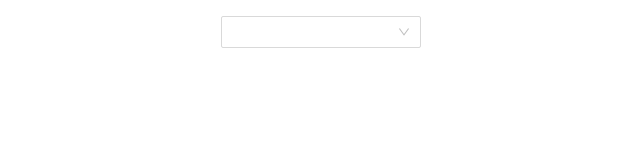
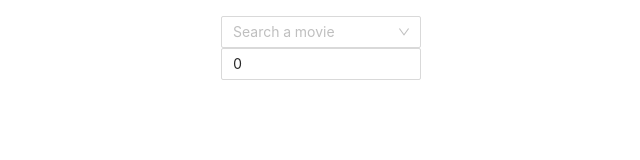
Before and after one commit to Omhet/react-app-template, a React app: page / in a window 1280 px wide. Shown: the top 160 px of the page, without its empty margins (319-959 px from the left). Built offline with nearby package versions, Linux system fonts and the light colour scheme.

Commit message:
debounce

```diff
--- a/package.json
+++ b/package.json
@@ -42,7 +42,8 @@
         "webpack": "^5.11.1",
         "webpack-cli": "^4.3.1",
         "webpack-dev-server": "^3.11.1",
-        "webpack-merge": "^5.7.3"
+        "webpack-merge": "^5.7.3",
+        "@types/lodash-es": "^4.17.4"
     },
     "dependencies": {
         "@reduxjs/toolkit": "^1.5.0",
--- a/src/containers/SearchMoviesDropdown.tsx
+++ b/src/containers/SearchMoviesDropdown.tsx
@@ -1,11 +1,7 @@
-import { Select } from 'antd';
+import { Input, Select } from 'antd';
 import { LabeledValue } from 'antd/lib/select';
-import React, {
-    FunctionComponent,
-    useCallback,
-    useEffect,
-    useState,
-} from 'react';
+import { debounce } from 'lodash-es';
+import React, { FunctionComponent, useCallback, useState } from 'react';
 
 export const fetchMovies = async ({
     query,
@@ -19,18 +15,21 @@ export const fetchMovies = async ({
     return data.results.map(({ title }: { title: string }) => title);
 };
 
+const useDebounce = (callback: (...args: any) => any, delay: number) =>
+    useCallback(debounce(callback, delay), [delay]);
+
 const Container: FunctionComponent = () => {
-    const [query, setQuery] = useState('');
     const [options, setOptions] = useState<LabeledValue[]>([]);
     const [loading, setLoading] = useState(false);
+    const [delay, setDelay] = useState(0);
 
-    const handleInputChange = useCallback((value: string) => {
-        setQuery(value);
-    }, []);
+    const handleInputChange = (value: string) => {
+        debouncedSearch(value);
+    };
 
-    useEffect(() => {
-        const searchMovies = async () => {
+    const debouncedSearch = useDebounce(async (query: string) => {
         if (query.length === 0) {
+            setOptions([]);
             return;
         }
         setLoading(true);
@@ -42,20 +41,25 @@ const Container: FunctionComponent = () => {
         }));
         setOptions(options);
         setLoading(false);
-        };
-        searchMovies();
-    }, [query]);
+    }, delay);
 
     return (
+        <>
             <Select
                 showSearch
                 placeholder="Search a movie"
                 style={{ width: 200 }}
                 loading={loading}
                 options={options}
-            value={query}
                 onSearch={handleInputChange}
             />
+            <Input
+                style={{ width: 200 }}
+                type="number"
+                value={delay}
+                onChange={(e) => setDelay(Number(e.target.value))}
+            />
+        </>
     );
 };
 
```
Also changed, not shown: 1 other file (tests, documents, lock files or other folders). Lines whose indentation alone changed are shown as unchanged.
